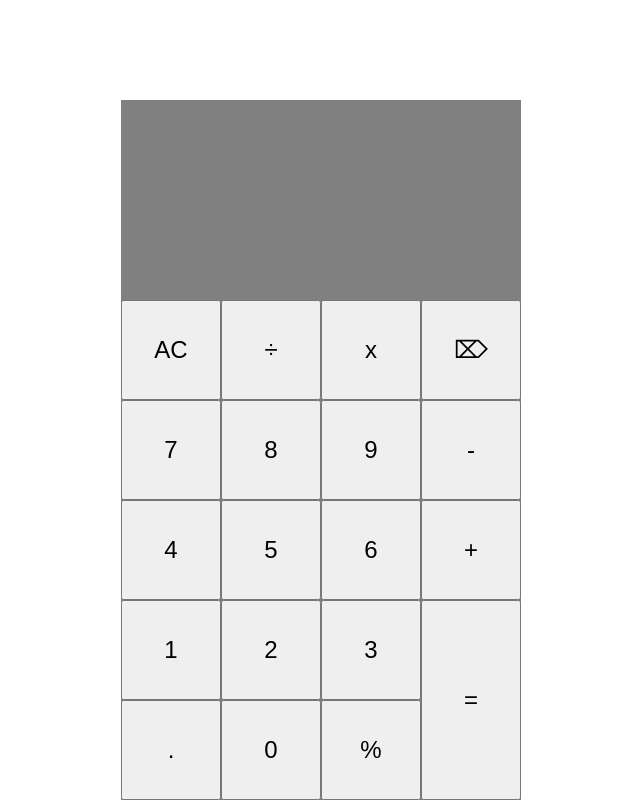
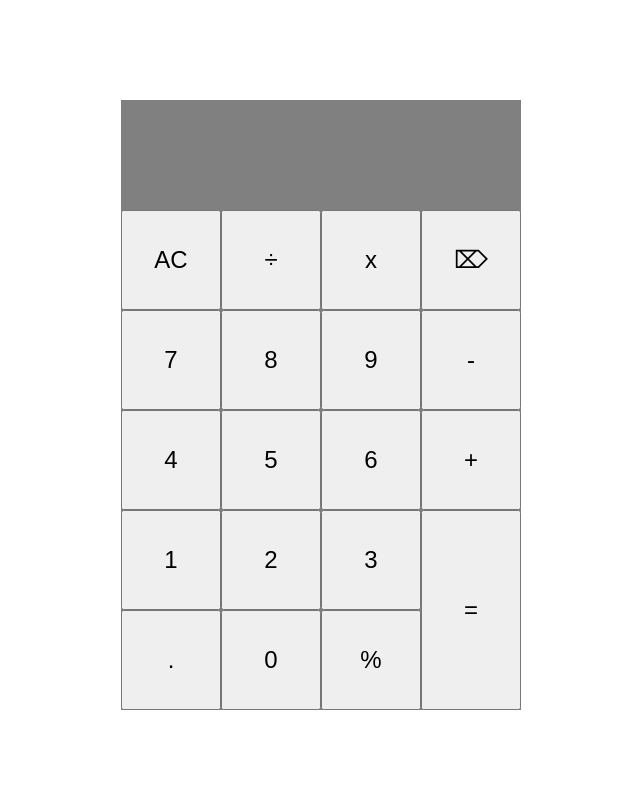
Before and after one commit to york-june-ets/kgeorge-react-calculator, a React (Create React App) app: page / in a window 1280 px wide. Shown: the whole page, without its empty margins (319-959 px from the left). Built offline with nearby package versions, Linux system fonts and the light colour scheme.

Commit message:
adding styling for screen

```diff
--- a/src/Calculator.css
+++ b/src/Calculator.css
@@ -6,7 +6,12 @@
 }
 
 #screen {
-    height: 200px;
+    color: white;
+    font-size: 50px;
+    height: 55px;
+    padding: 50px 10px 5px 10px;
+    text-align: right;
+
 }
 
 #buttons {
```
